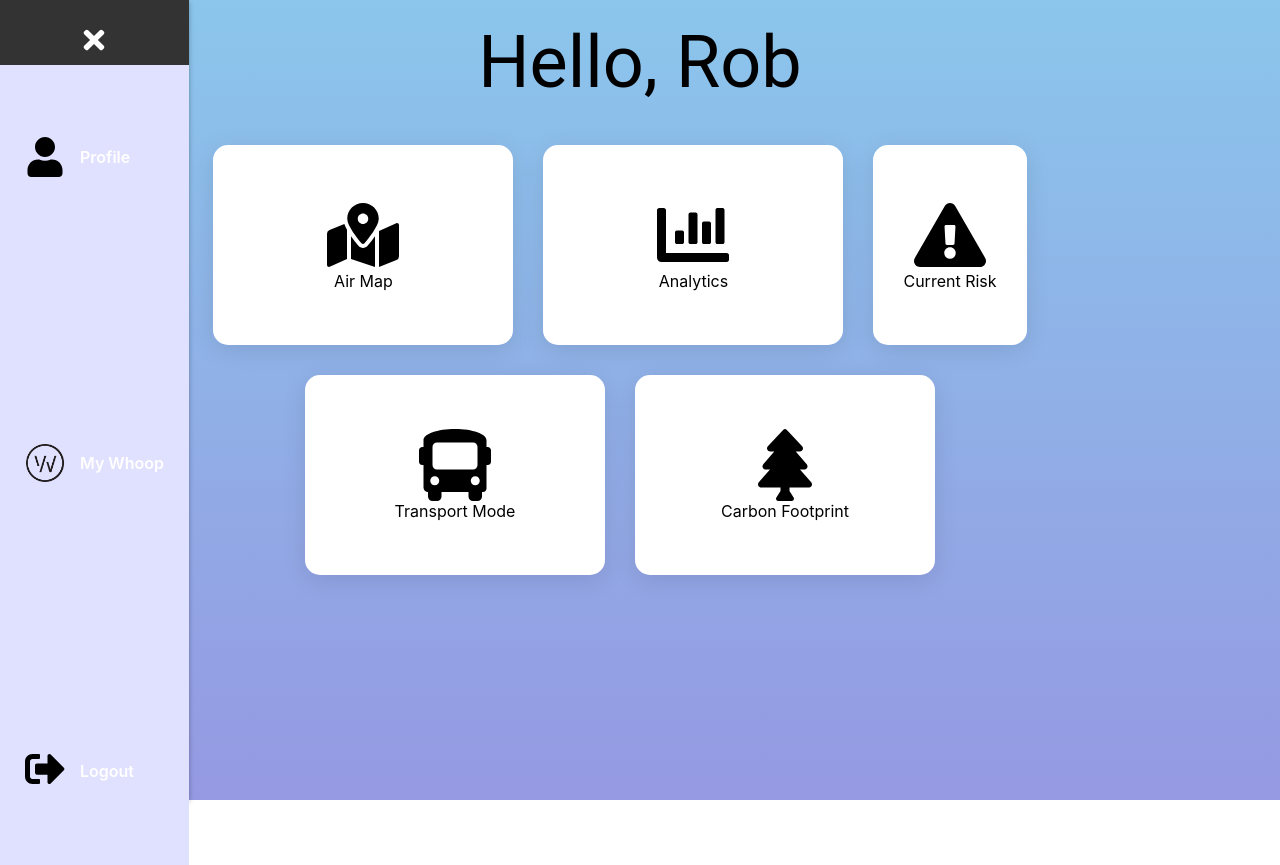
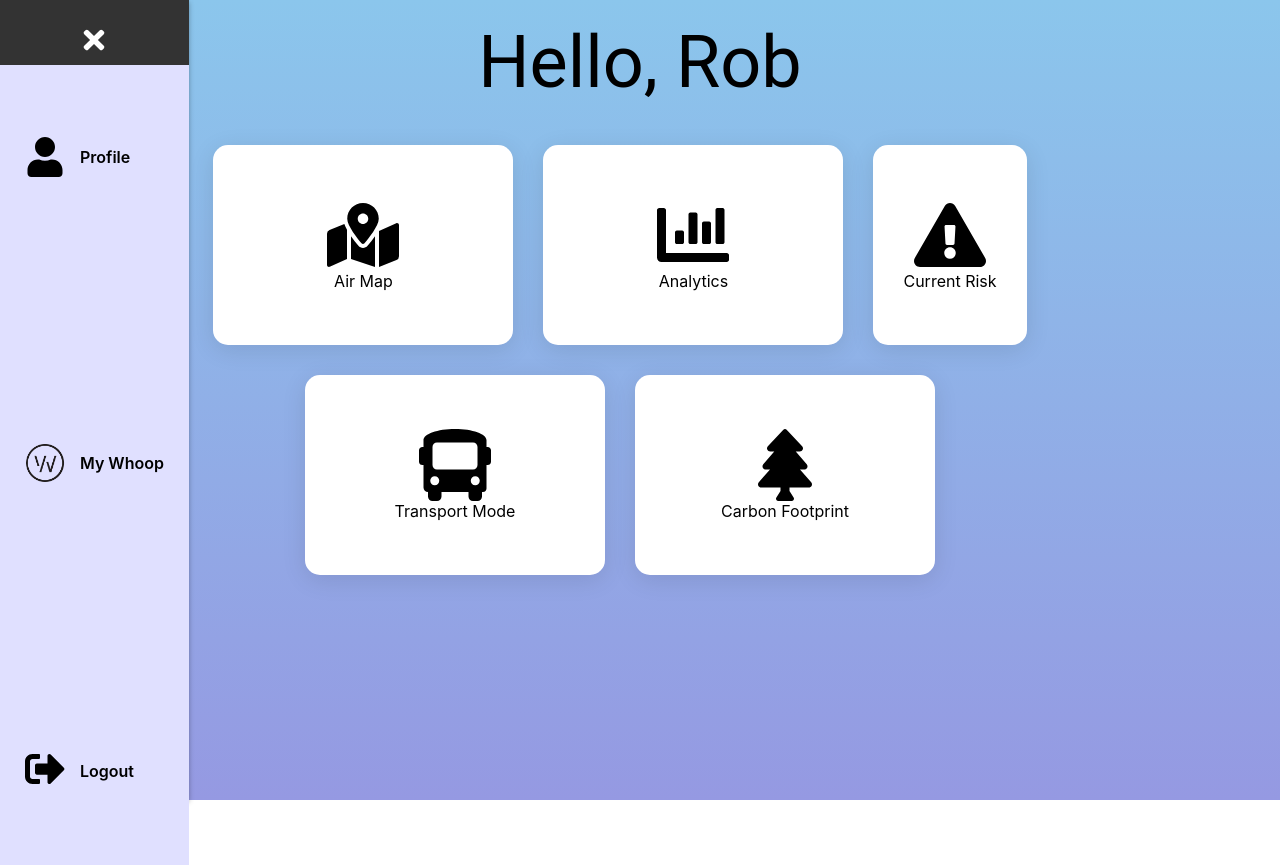
Before and after one commit to RAIT-team/tracker-app, a React (Create React App) app in the folder app-frontend/: page /dashboard in a window 1280 px wide. Both pictures are taken after a click on the element 52 px from the left and 40 px from the top of the page. Built offline with nearby package versions, Linux system fonts and the light colour scheme.

Commit message:
changes 13

```diff
--- a/app-frontend/src/navBar/navBar.css
+++ b/app-frontend/src/navBar/navBar.css
@@ -62,3 +62,7 @@
 .icon:hover span {
   letter-spacing: 1px;
 }
+
+.icon-text {
+  color: black;
+}
--- a/app-frontend/src/navBar/navBar.js
+++ b/app-frontend/src/navBar/navBar.js
@@ -38,13 +38,13 @@ function NavBar() {
         <div className="icon-container">
           <div className="icon profile-icon">
             <FaUser size={40} color="black" /> {/* FontAwesome profile icon */}
-            <span id="icon-text" style={icon_text_style}>
+            <span class="icon-text" style={icon_text_style}>
               Profile
             </span>
           </div>
           <div className="icon whoop-icon">
             <img alt="whoop-icon" src={whoopIcon} />
-            <span id="icon-text" style={icon_text_style}>
+            <span class="icon-text" style={icon_text_style}>
               My Whoop
             </span>
           </div>
@@ -53,7 +53,7 @@ function NavBar() {
               <FaSignOutAlt size={40} color="black" />
             </a>
             {/* FontAwesome logout icon */}
-            <span id="icon-text" style={icon_text_style}>
+            <span class="icon-text" style={icon_text_style}>
               Logout
             </span>
           </div>
```
